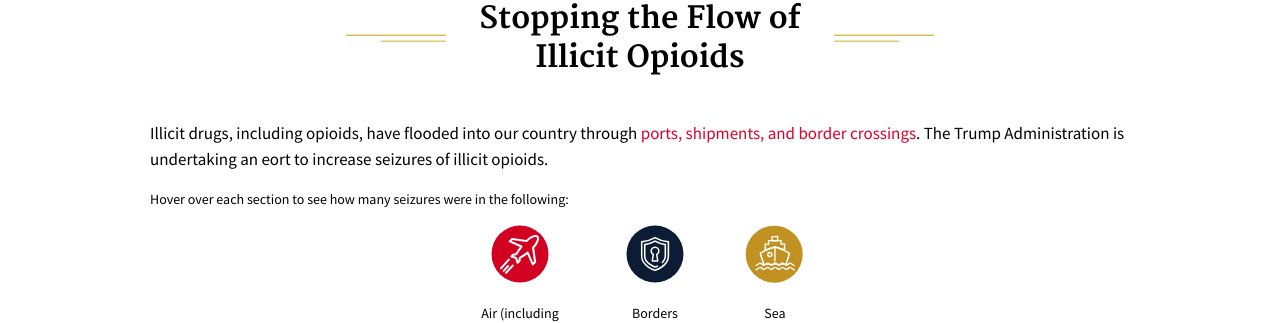
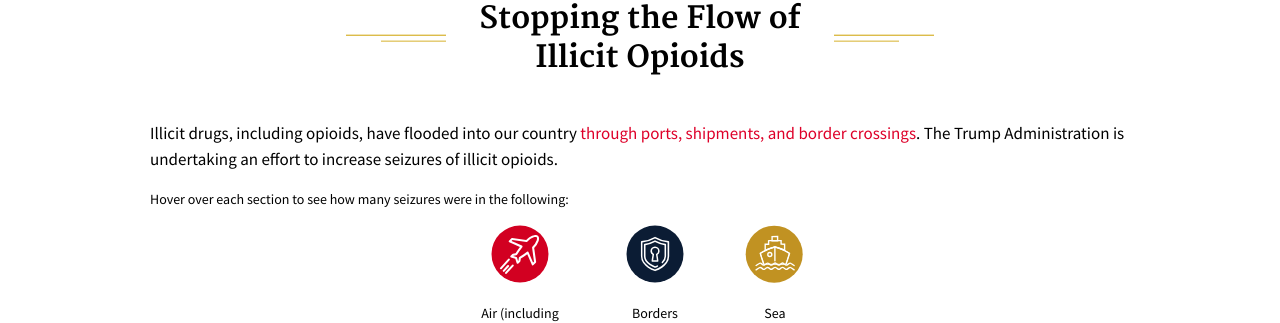
Before and after one commit to GSA/opioids.gov, a Jekyll site: the page built from index.md, in a window 1280 px wide and 1400 px high, scrolled down 2781 px. Shown: the part 138-461 px from the top of the window. Built offline with Jekyll 4.4.1, drawn with Linux system fonts in a browser that asks for light colours; nearby versions of some CDN libraries; part of the change alters nothing that is shown; some of the changed text lies outside the part shown.

Commit message:
Updated Text
Just updated some of the URL links to include them opening up on a new window.

Also I made the last HHS.gov on the "stay updated" an a tag, so styling may change for that. Thanks for making the other updates as we discussed in the meeting! Very excited to show them.

```diff
--- a/_layouts/home.html
+++ b/_layouts/home.html
@@ -34,7 +34,7 @@ layout: default
         Opioid-related deaths
       </div>
       <div class="site-section-data-source">
-          <a href="https://www.cdc.gov/nchs/data/databriefs">source: CDC</a>
+          <a href="https://www.cdc.gov/nchs/data/databriefs" target="_blank">Source: CDC</a>
       </div>
       <p>
         Number of people above the age of 12 who misused opioids...
@@ -48,7 +48,7 @@ layout: default
         </div>
       </div>
         <div class="site-section-data-source">
-            <a href="https://www.samhsa.gov/data/population-data-nsduh">source: samhsa.gov</a>
+            <a href="https://www.samhsa.gov/data/population-data-nsduh" target="_blank">Source: samhsa.gov</a>
         </div>
         {% include social-share.html %}
     </div>
@@ -144,7 +144,7 @@ layout: default
             900,386 <div class="site-section-data-caption">pounds of drugs collected</div>
             <div class="site-caption">At the 2017 National Take Back Day</div>
             <div class="site-section-data-source">
-                <a href="https://www.dea.gov/take-back/docs/NTBI%20XIII%20Totals%20April%202017.pdf">source: DEA</a>
+                <a href="https://www.dea.gov/take-back/docs/NTBI%20XIII%20Totals%20April%202017.pdf" target="_blank">source: DEA</a>
             </div>
           </div>
         </div>
@@ -159,8 +159,8 @@ layout: default
       <h2 id="supply">Stopping the Flow of Illicit Opioids</h2>
       <hr>
     </span>
-  <p>Illicit drugs, including opioids, have flooded into our country through <span>ports, shipments, and border crossings</span>.
-    The Trump Administration is undertaking an eort to increase seizures of illicit opioids.</p>
+  <p>Illicit drugs, including opioids, have flooded into our country <span>through ports, shipments, and border crossings</span>.
+    The Trump Administration is undertaking an effort to increase seizures of illicit opioids.</p>
     <p class="site-caption">Hover over each section to see how many seizures were in the following:</p>
     <div class="site-section-data-split">
       <div class="site-metric">
@@ -306,7 +306,7 @@ layout: default
         <p>People</p>
         <p class="site-section-data-caption">People receiving medication assisted treatment designed to reduce withdrawal symptoms from a certified treatment facility</p>
         <div class="site-section-data-source">
-            <a href="https://www.samhsa.gov/data/sites/default/files/2016_NSSATS.pdf">source: samhsa</a>
+            <a href="https://www.samhsa.gov/data/sites/default/files/2016_NSSATS.pdf" target="_blank">source: samhsa</a>
         </div>
       </div>
       <div class="site-lives-data">
@@ -318,7 +318,7 @@ layout: default
           <p>Practitioners</p>
           <p class="site-section-data-caption">Health care practitioners that have a waiver to prescribe buprenorphine</p>
           <div class="site-section-data-source">
-              source: samhsa.gov
+              source: XXXX
           </div>
         </div>
   </div>
@@ -385,7 +385,7 @@ layout: default
     </div>
     <div class="usa-width-one-half">
       <p>Learn more about the opioids crisis from the Department of Health and Human Services (HHS)</p>
-      <p class="site-empasis">HHS.gov/Opioids</p>
+      <p class="site-empasis"><a href="#" target="_blank">HHS.gov/Opioids</a></p>
     </div>
   </div>
 </section>
```
